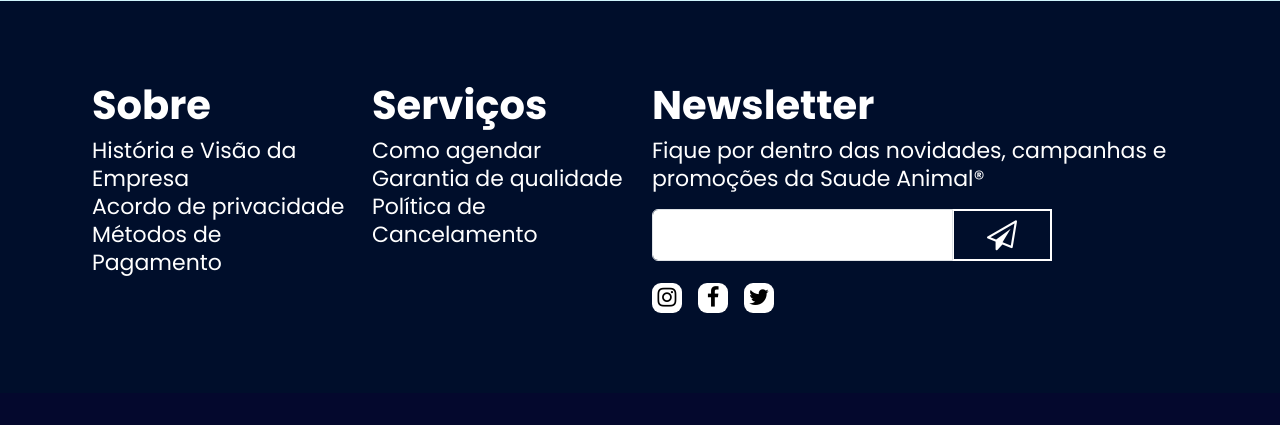
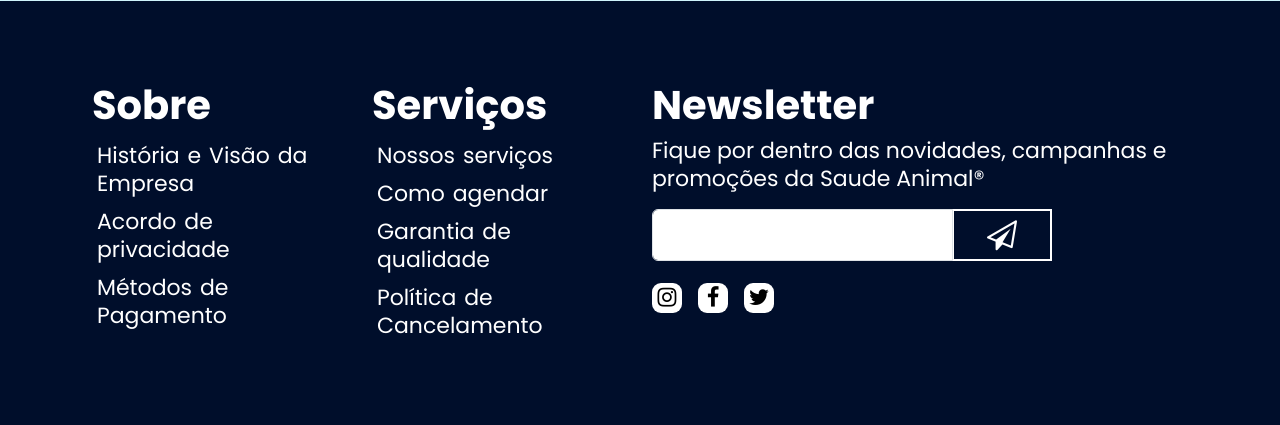
Before and after one commit to JoaoVictorCRP/ihc-clinica-veterinaria, a Flask app: page /servicos in a window 1280 px wide. Shown: the part 4737-5162 px from the top of the page. Before the commit the page ends 5050 px from the top, so only its background shows below. Run offline with Flask 3, Linux system fonts and the light colour scheme.

Commit message:
mudancas na rota

```diff
--- a/app.py
+++ b/app.py
@@ -34,6 +34,7 @@ def adm():
 
         print(user, password)
         if user and password: # Obviamente, teríamos uma validação no BD aqui, mas como é um protótipo, isso não é necessário.
+            # TODO: ROTA SEPARADA APÓS TER LOGADO (URL_FOR)
             return render_template ('adm-painel.html', user=user)
 
     return render_template('adm-login.html')
--- a/static/css/adm-painel.css
+++ b/static/css/adm-painel.css
@@ -37,3 +37,9 @@ body {
     overflow-x: hidden;
     overflow-y: auto; /* Scrollable contents if viewport is shorter than content. */
   }
+
+  .central {
+    display: fixed;
+    align-items: center;
+    justify-content: center;
+  }
--- a/static/css/style.css
+++ b/static/css/style.css
@@ -202,3 +202,11 @@ ul.footer-social li a:hover {
     background: var(--cetacean-blue);
     color: #FFF;
 }
+
+.bullet-footer{
+    word-spacing: 2px;
+}
+
+.bullet-footer li {
+    padding:5px;
+}
--- a/templates/adm-painel.html
+++ b/templates/adm-painel.html
@@ -12,6 +12,11 @@
 </head>
 <body>
     {% include './contents/side-bar-adm.html' %}
+    <div class="position-absolute start-50 translate-middle" style="bottom: 75%;">
+        <div class="container-md">
+            <h1> Olá, {{ user }}!</h1>
+            Este é seu painel administrativo.
+    </div>
 
     <script> </script>
 </body>
--- a/templates/contents/footer.html
+++ b/templates/contents/footer.html
@@ -2,8 +2,8 @@
          <div class="row">
             <div class="col-md-3">
                 <div class="footer-col footer-menu">
-                     <h3>Sobre</h3>
-                      <ul>
+                    <h3>Sobre</h3>
+                    <ul class="bullet-footer">
                         <li> <a href="/sobre-nos">História e Visão da Empresa</a> </li>
                         <li> <a href="/privacidade">Acordo de privacidade</a> </li>
                         <li> <a href="/pagamento">Métodos de Pagamento</a> </li>
@@ -16,11 +16,12 @@
              <div class="col-md-3">
                 <div class="footer-col footer-menu">
                      <h3>Serviços</h3>
-                      <ul>
-                        <li> <a href="">Como agendar</a> </li>
-                        <li> <a href="">Garantia de qualidade</a> </li>
-                        <li> <a href="/pagamento#cancelamento">Política de Cancelamento</a> </li> <!-- Ao clicar, usuário será redirecionado para a página de pagmento, direto para a seção "Cancelamento"-->
-                    </ul>
+                        <ul class="bullet-footer">
+                            <li> <a href="/servicos">Nossos serviços</a> </li>
+                            <li> <a href="">Como agendar</a> </li>
+                            <li> <a href="/servicos#quality">Garantia de qualidade</a> </li>
+                            <li> <a href="/pagamento#cancelamento">Política de Cancelamento</a> </li> <!-- Ao clicar, usuário será redirecionado para a página de pagmento, direto para a seção "Cancelamento"-->
+                        </ul>
 
                 </div>
              </div>
--- a/templates/servicos.html
+++ b/templates/servicos.html
@@ -17,7 +17,7 @@
 <body>
     <div class="intro">
         <h1 class="title text-center"> NOSSOS SERVIÇOS</h1>
-        <p class="m-3">Na VetClin, oferecemos uma ampla gama de serviços veterinários para garantir a saúde e o bem-estar do seu pet.
+        <p class="m-3 text-center">Na VetClin, oferecemos uma ampla gama de serviços veterinários para garantir a saúde e o bem-estar do seu pet.
             Cada serviço é desempenhado com dedicação e paixão por uma equipe de profissionais altamente qualificados.</p>
     </div>
 
--- a/templates/sobre.html
+++ b/templates/sobre.html
@@ -16,7 +16,10 @@
     <header>
         {% include './contents/navbar.html' %}
     </header>
-
+    <div class="intro">
+        <h1 class="title text-center"> NOSSA HISTÓRIA</h1>
+        <p class="m-3 text-center">O passado, o presente e o futuro de um lugar especial que abriga muito amor.</p>
+    </div>
 
     <!-- FIXME:  EDITAR PROPORÇÃO DAS IMAGENS 3 e 4-->
 
```
